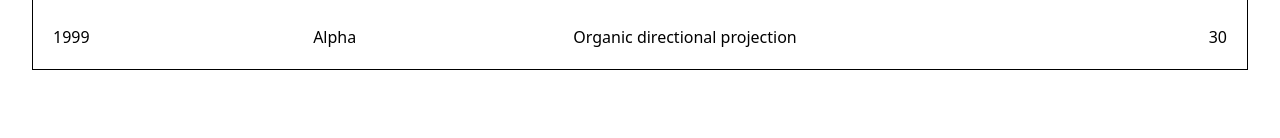
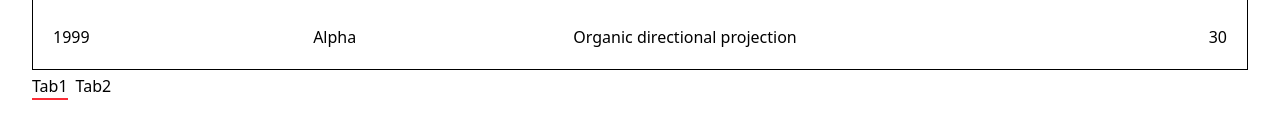
Before and after one commit to clarklindev/vite-lib, a React (Vite) app: page / in a window 1280 px wide. Shown: the part 6071-6209 px from the top of the page. Before the commit the page ends 6173 px from the top, so only its background shows below. Built offline with nearby package versions, Linux system fonts and the light colour scheme; no server answers.

Commit message:
Tabs Component

```diff
--- /dev/null
+++ b/lib/components/Tabs/index.tsx
@@ -0,0 +1,108 @@
+import React, { useRef, useEffect } from 'react';
+
+import { Button } from 'lib/components/Button';
+import { TabsContextProvider, useTabs } from 'lib/context/TabContext';
+
+const Tabs = ({ children }: { children: React.ReactNode }) => {
+    return (
+        <TabsContextProvider>
+            <div data-component="Tabs">{children}</div>
+        </TabsContextProvider>
+    );
+};
+
+const TriggerGroup = ({ children, className }: { className?: string; children?: React.ReactNode }) => {
+    const { setSelectedTabId } = useTabs();
+
+    useEffect(() => {
+        setSelectedTabId('0');
+    }, []);
+
+    return (
+        <div data-component={TriggerGroup.displayName} className={`flex flex-row gap-2 py-1 ${className}`}>
+            {children}
+        </div>
+    );
+};
+
+type TriggerProps = {
+    children?: string;
+};
+
+const Trigger = ({ children, ...rest }: TriggerProps) => {
+    const { selectedTabId, setSelectedTabId } = useTabs();
+
+    const triggerRef = useRef<HTMLButtonElement | null>(null);
+    const dataTrigger = useRef<string>(null);
+
+    useEffect(() => {
+        // Accessing the data-trigger attribute using ref
+        const id = triggerRef.current?.getAttribute('data-tab');
+        if (id) {
+            dataTrigger.current = id;
+        }
+    }, [triggerRef]);
+
+    return (
+        <div data-component={Trigger.displayName}>
+            <Button
+                intent="plain"
+                padding="none"
+                borderRadius="none"
+                className={selectedTabId && selectedTabId === dataTrigger.current ? 'border-b-2 border-red-500 rounded-b-none' : 'border-b-2 border-transparent'}
+                ref={triggerRef}
+                onClick={(e) => {
+                    const clickedDataTrigger = e.currentTarget.dataset.tab;
+                    if (clickedDataTrigger) {
+                        setSelectedTabId(clickedDataTrigger);
+                    }
+                }}
+                {...rest}
+            >
+                {children}
+            </Button>
+        </div>
+    );
+};
+
+const ContentGroup = ({ children, className }: { children: React.ReactNode; className?: string }) => {
+    return (
+        <div data-component={ContentGroup.displayName} className={['my-5', `${className}`].join(' ')}>
+            {children}
+        </div>
+    );
+};
+
+const Content = ({ children, ...rest }: { children?: React.ReactNode }) => {
+    const { selectedTabId } = useTabs();
+
+    const contentRef = useRef<HTMLDivElement | null>(null);
+    const dataContent = useRef<string>(null);
+
+    useEffect(() => {
+        const id = contentRef.current?.getAttribute('data-tab');
+        if (id) {
+            dataContent.current = id;
+        }
+    }, [contentRef]);
+
+    return (
+        <div data-component={Content.displayName} className={[`${selectedTabId && selectedTabId === dataContent.current ? 'block' : 'hidden'}`].join(' ')} ref={contentRef} {...rest}>
+            {children}
+        </div>
+    );
+};
+
+TriggerGroup.displayName = 'Tabs.TriggerGroup';
+Tabs.TriggerGroup = TriggerGroup;
+
+Trigger.displayName = 'Tabs.Trigger';
+Tabs.Trigger = Trigger;
+
+ContentGroup.displayName = 'Tabs.ContentGroup';
+Tabs.ContentGroup = ContentGroup;
+
+Content.displayName = 'Tabs.Content';
+Tabs.Content = Content;
+
+export { Tabs };
--- a/lib/components/index.ts
+++ b/lib/components/index.ts
@@ -31,3 +31,4 @@ export { SliderMultiRange } from './SliderMultiRange';
 export { Snackbar } from './Snackbar';
 export { Spinner } from './Spinner';
 export { Table } from './Table';
+export { Tabs } from './Tabs';
--- /dev/null
+++ b/lib/context/TabContext.tsx
@@ -0,0 +1,32 @@
+import React, { createContext, useContext, useState } from 'react';
+
+interface TabContextProps {
+  selectedTabId: string | undefined;
+  setSelectedTabId: (id: string) => void;
+}
+
+const TabsContext = createContext<TabContextProps>({
+  selectedTabId: undefined,
+  setSelectedTabId: _ => {},
+});
+
+export const useTabs = () => {
+  return useContext(TabsContext);
+};
+
+type TabsContextProviderProps = {
+  children: React.ReactNode;
+};
+export const TabsContextProvider = ({ children }: TabsContextProviderProps) => {
+  const [selectedTabId, setSelectedTabId] = useState<string | undefined>(undefined);
+
+  return (
+    <TabsContext.Provider
+      value={{
+        selectedTabId,
+        setSelectedTabId,
+      }}>
+      {children}
+    </TabsContext.Provider>
+  );
+};
--- a/src/App.tsx
+++ b/src/App.tsx
@@ -28,6 +28,7 @@ import SliderMultiRangeExample from './examples/SliderMultiRange';
 import SnackbarExample from './examples/Snackbar';
 import SpinnerExample from './examples/Spinner';
 import TableExample from './examples/Table';
+import TabsExample from './examples/Tabs';
 
 function App() {
     return (
@@ -62,6 +63,7 @@ function App() {
             <SnackbarExample />
             <SpinnerExample />
             <TableExample />
+            <TabsExample />
         </>
     );
 }
--- /dev/null
+++ b/src/examples/Tabs/index.tsx
@@ -0,0 +1,21 @@
+import { Tabs } from 'lib/components';
+
+const TabsExample = () => {
+    return (
+        <>
+            <Tabs>
+                <Tabs.TriggerGroup>
+                    <Tabs.Trigger data-tab="0">Tab1</Tabs.Trigger>
+                    <Tabs.Trigger data-tab="1">Tab2</Tabs.Trigger>
+                </Tabs.TriggerGroup>
+
+                <Tabs.ContentGroup>
+                    <Tabs.Content data-tab="0"></Tabs.Content>
+                    <Tabs.Content data-tab="1"></Tabs.Content>
+                </Tabs.ContentGroup>
+            </Tabs>
+        </>
+    );
+};
+
+export default TabsExample;
```
